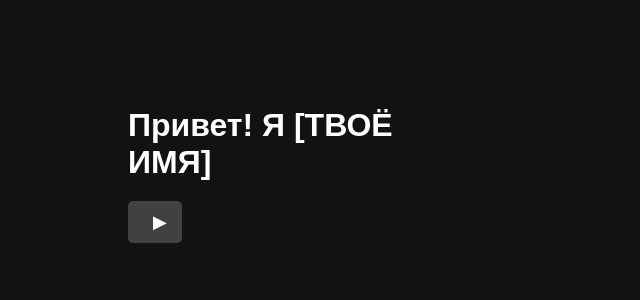
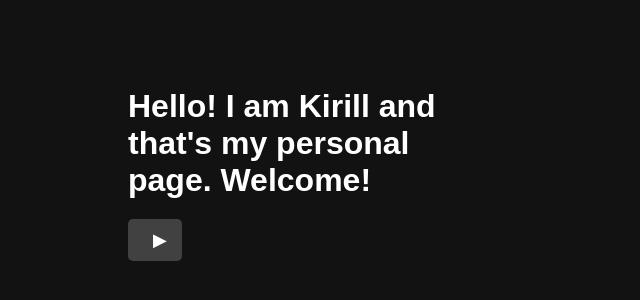
Before and after one commit to Cyriossa/personal-website, a plain HTML site: page index.html in a window 1280 px wide. Shown: the part 236-536 px from the top of the page, without its empty margins (0-640 px from the left). Drawn offline with Linux system fonts and the light colour scheme.

Commit message:
Update index.html

```diff
--- a/index.html
+++ b/index.html
@@ -79,7 +79,7 @@
 <body>
     <div class="container">
         <div class="text-section">
-            <h1>Привет! Я [ТВОЁ ИМЯ]</h1>
+            <h1>Hello! I am Kirill and that's my personal page. Welcome!</h1>
             <div class="menu">
                 <button id="menu-btn"></button>
                 <div class="menu-content">
```
